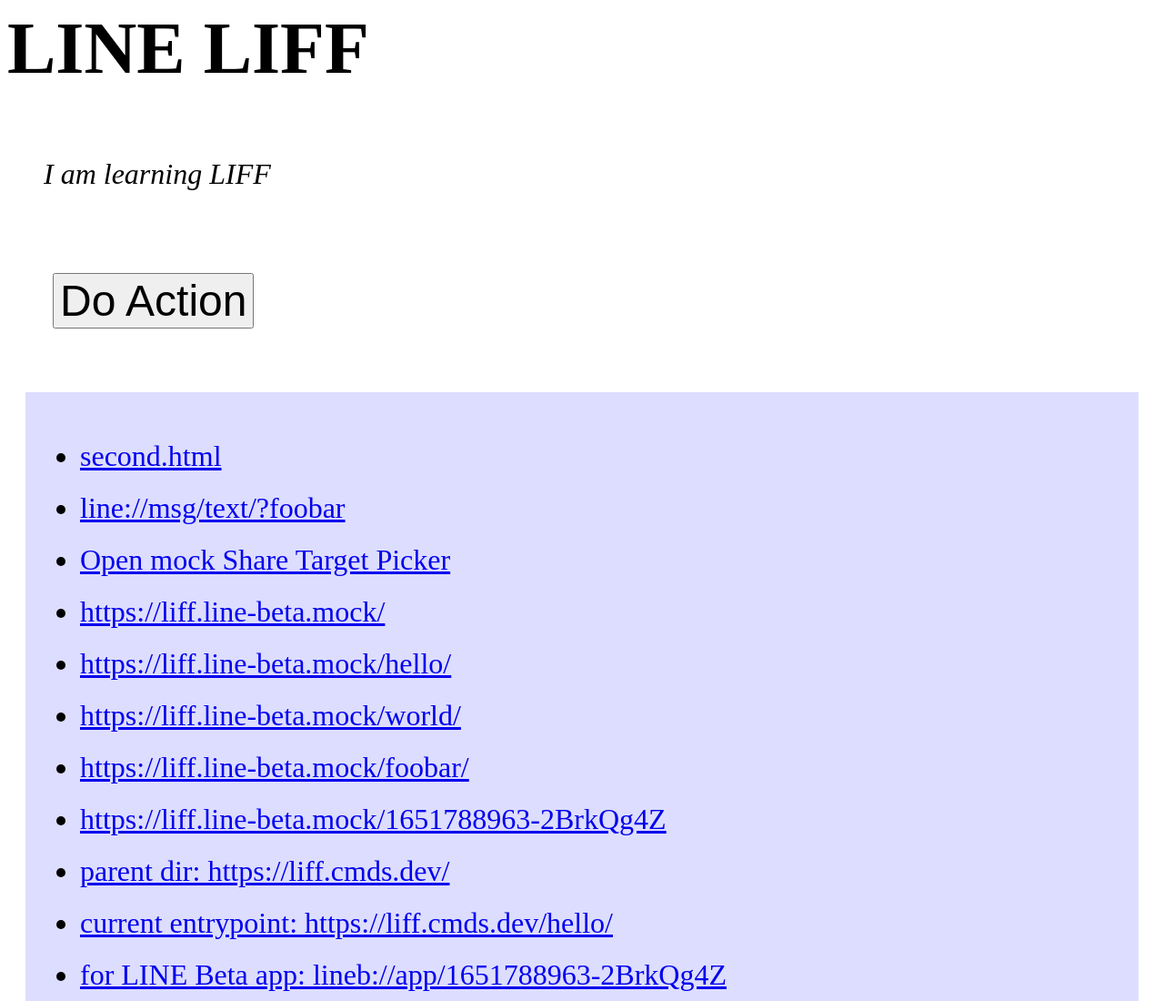
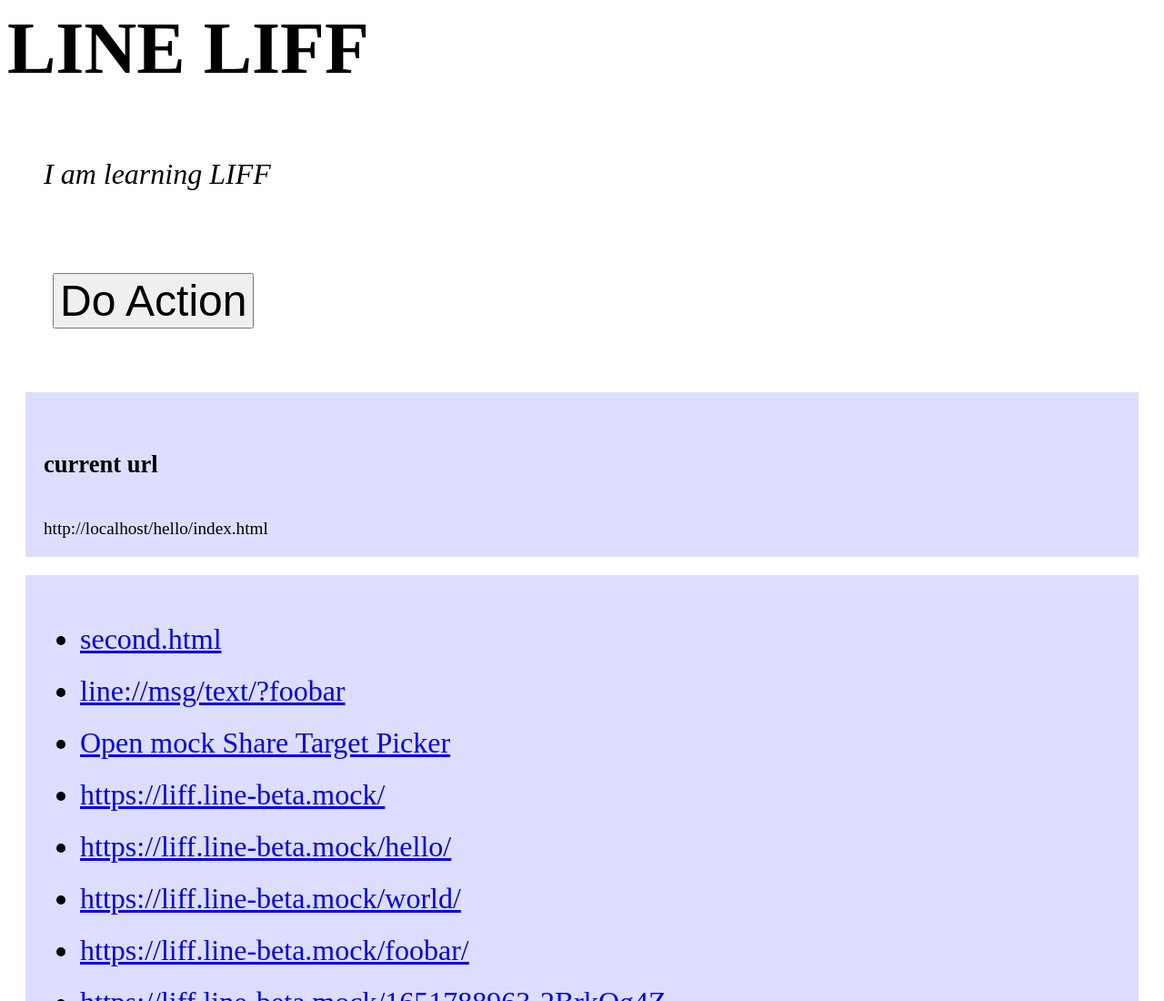
Before and after one commit to walkingice/liff, a plain HTML site: page hello/index.html in a window 1280 px wide. Shown: the top 1100 px of the page at 91% size. Drawn offline with Linux system fonts and the light colour scheme.

Commit message:
show current url in index page

```diff
--- a/hello/index.html
+++ b/hello/index.html
@@ -66,6 +66,12 @@
             I am learning LIFF
         </p>
         <button id="actionBtn" style="font-size: 3rem; margin: 50px;">Do Action</button>
+
+        <div class="row">
+            <h5>current url</h5>
+            <div style="font-size: 1.2rem;" id="currentUrl"></div>
+        </div>
+
         <div class="row">
             <ul>
                 <li><a href="second.html">second.html</a></li>
@@ -172,6 +178,11 @@
             <div><input class="highlight"></input></div>
 
         <script>
+            var urlDom = document.getElementById('currentUrl');
+            urlDom.innerText = location.href
+            document.getElementById('actionBtn').onclick = function () {
+                window.location.href = "liff://close"
+            }
         </script>
     </body>
 </html>
```
